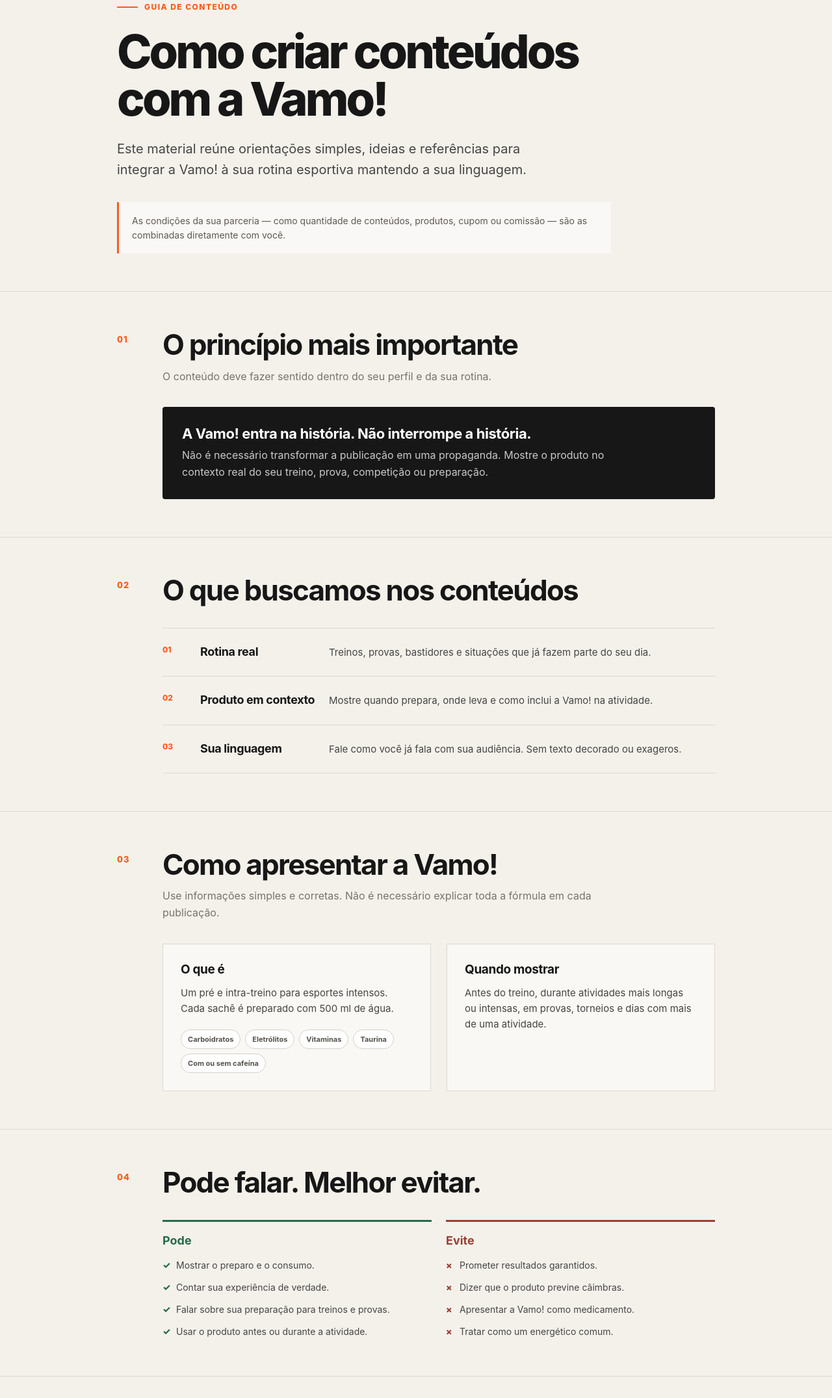
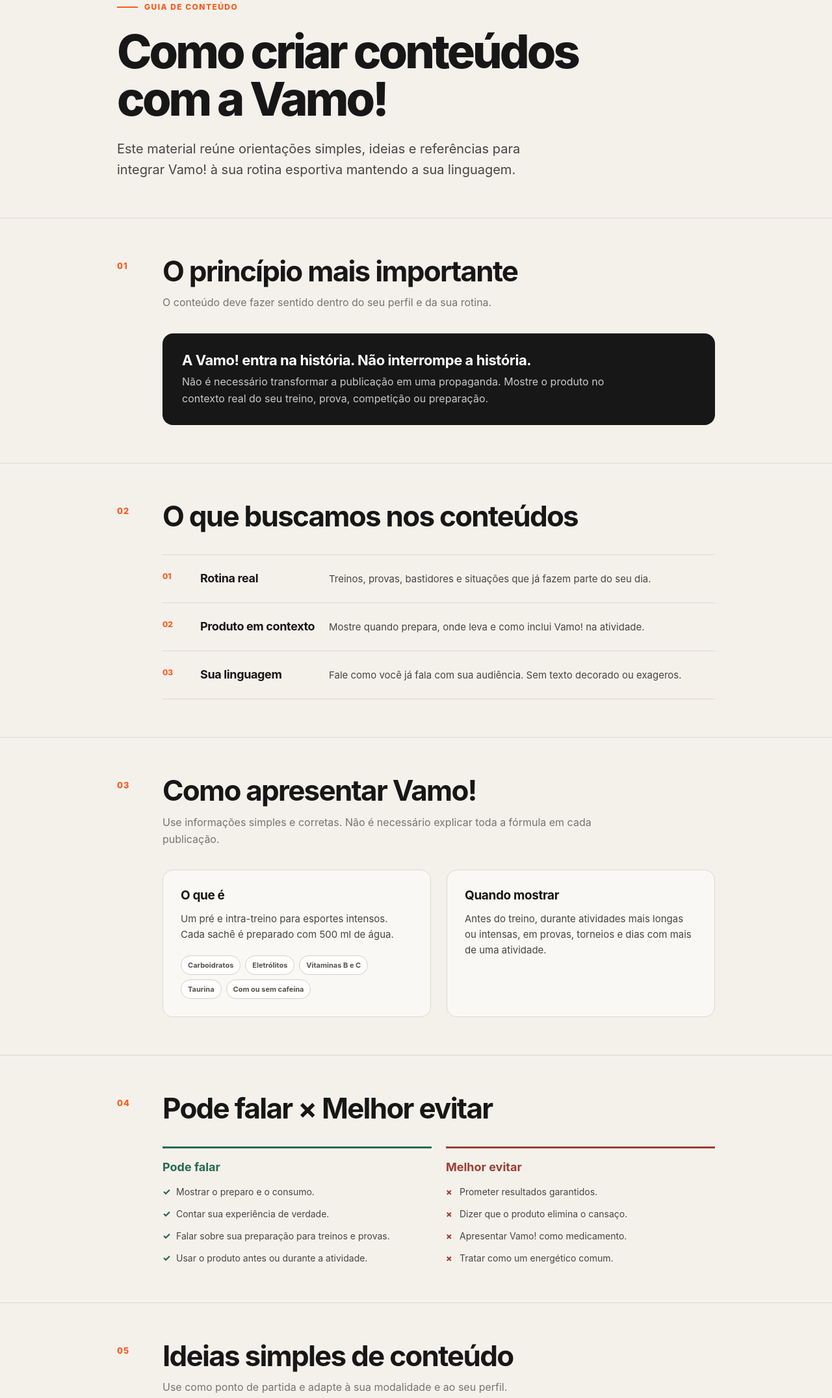
Before and after one commit to doctorguimenezes-lgtm/vamo-pages, a website: page public/guia/index.html in a window 1280 px wide. Shown: the part 169-2320 px from the top of the page at 65% size. Drawn offline with Linux system fonts and the light colour scheme; a script that the page names is missing.

Commit message:
Add files via upload

```diff
--- a/public/guia/index.html
+++ b/public/guia/index.html
@@ -34,7 +34,7 @@
     }
 
     a { color: inherit; }
-    .page { width: min(calc(100% - 40px), var(--content)); margin-inline: auto; }
+    .page { width: min(calc(100% - 64px), var(--content)); margin-inline: auto; }
 
     .document-header {
       padding: 34px 0 20px;
@@ -105,16 +105,6 @@
       line-height: 1.6;
     }
 
-    .personal-note {
-      max-width: 760px;
-      margin-top: 34px;
-      padding: 18px 20px;
-      border-left: 3px solid var(--orange);
-      background: rgba(255,255,255,.55);
-      color: #5e5953;
-      font-size: 14px;
-      line-height: 1.55;
-    }
 
     .guide-section {
       padding: 58px 0;
@@ -155,7 +145,7 @@
     .principle {
       margin-left: 70px;
       padding: 28px 30px;
-      border-radius: 4px;
+      border-radius: 16px;
       background: var(--ink);
       color: var(--white);
     }
@@ -217,6 +207,7 @@
     .summary-block {
       padding: 27px;
       border: 1px solid var(--line);
+      border-radius: 16px;
       background: rgba(255,255,255,.45);
     }
 
@@ -335,7 +326,9 @@
     }
 
     .reference-card {
+      overflow: hidden;
       border: 1px solid var(--line);
+      border-radius: 16px;
       background: rgba(255,255,255,.45);
     }
 
@@ -436,7 +429,7 @@
       width: 16px;
       height: 16px;
       border: 1.5px solid var(--orange);
-      border-radius: 3px;
+      border-radius: 5px;
       background: transparent;
     }
 
@@ -465,6 +458,7 @@
       flex: 0 0 auto;
       padding: 11px 15px;
       border: 1px solid var(--ink);
+      border-radius: 10px;
       text-decoration: none;
       font-size: 12px;
       font-weight: 800;
@@ -488,7 +482,7 @@
     }
 
     @media (max-width: 720px) {
-      .page { width: min(calc(100% - 28px), var(--content)); }
+      .page { width: min(calc(100% - 44px), var(--content)); }
       .document-header { padding-top: 24px; }
       .header-line { padding-bottom: 17px; }
       .document-type { font-size: 10px; }
@@ -548,8 +542,7 @@
       <div class="page">
         <div class="cover-label">Guia de conteúdo</div>
         <h1>Como criar conteúdos com a Vamo!</h1>
-        <p class="cover-copy">Este material reúne orientações simples, ideias e referências para integrar a Vamo! à sua rotina esportiva mantendo a sua linguagem.</p>
-        <div class="personal-note">As condições da sua parceria — como quantidade de conteúdos, produtos, cupom ou comissão — são as combinadas diretamente com você.</div>
+        <p class="cover-copy">Este material reúne orientações simples, ideias e referências para integrar Vamo! à sua rotina esportiva mantendo a sua linguagem.</p>
       </div>
     </section>
 
@@ -586,7 +579,7 @@
           <div class="editorial-item">
             <span class="item-index">02</span>
             <h3>Produto em contexto</h3>
-            <p>Mostre quando prepara, onde leva e como inclui a Vamo! na atividade.</p>
+            <p>Mostre quando prepara, onde leva e como inclui Vamo! na atividade.</p>
           </div>
           <div class="editorial-item">
             <span class="item-index">03</span>
@@ -602,7 +595,7 @@
         <div class="section-heading">
           <span class="section-number">03</span>
           <div>
-            <h2>Como apresentar a Vamo!</h2>
+            <h2>Como apresentar Vamo!</h2>
             <p class="section-intro">Use informações simples e corretas. Não é necessário explicar toda a fórmula em cada publicação.</p>
           </div>
         </div>
@@ -613,7 +606,7 @@
             <div class="ingredients">
               <span>Carboidratos</span>
               <span>Eletrólitos</span>
-              <span>Vitaminas</span>
+              <span>Vitaminas B e C</span>
               <span>Taurina</span>
               <span>Com ou sem cafeína</span>
             </div>
@@ -631,12 +624,12 @@
         <div class="section-heading">
           <span class="section-number">04</span>
           <div>
-            <h2>Pode falar. Melhor evitar.</h2>
+            <h2>Pode falar × Melhor evitar</h2>
           </div>
         </div>
         <div class="rules">
           <div class="rule-column good">
-            <h3>Pode</h3>
+            <h3>Pode falar</h3>
             <ul>
               <li>Mostrar o preparo e o consumo.</li>
               <li>Contar sua experiência de verdade.</li>
@@ -645,11 +638,11 @@
             </ul>
           </div>
           <div class="rule-column bad">
-            <h3>Evite</h3>
+            <h3>Melhor evitar</h3>
             <ul>
               <li>Prometer resultados garantidos.</li>
-              <li>Dizer que o produto previne câimbras.</li>
-              <li>Apresentar a Vamo! como medicamento.</li>
+              <li>Dizer que o produto elimina o cansaço.</li>
+              <li>Apresentar Vamo! como medicamento.</li>
               <li>Tratar como um energético comum.</li>
             </ul>
           </div>
@@ -673,7 +666,7 @@
           </div>
           <div class="idea-row">
             <div class="idea-moment">Durante</div>
-            <p>A Vamo! na quadra, pista, academia ou bike, integrada naturalmente à atividade.</p>
+            <p>Vamo! na quadra, pista, academia ou bike, integrada naturalmente à atividade.</p>
           </div>
           <div class="idea-row">
             <div class="idea-moment">Depois</div>
```
